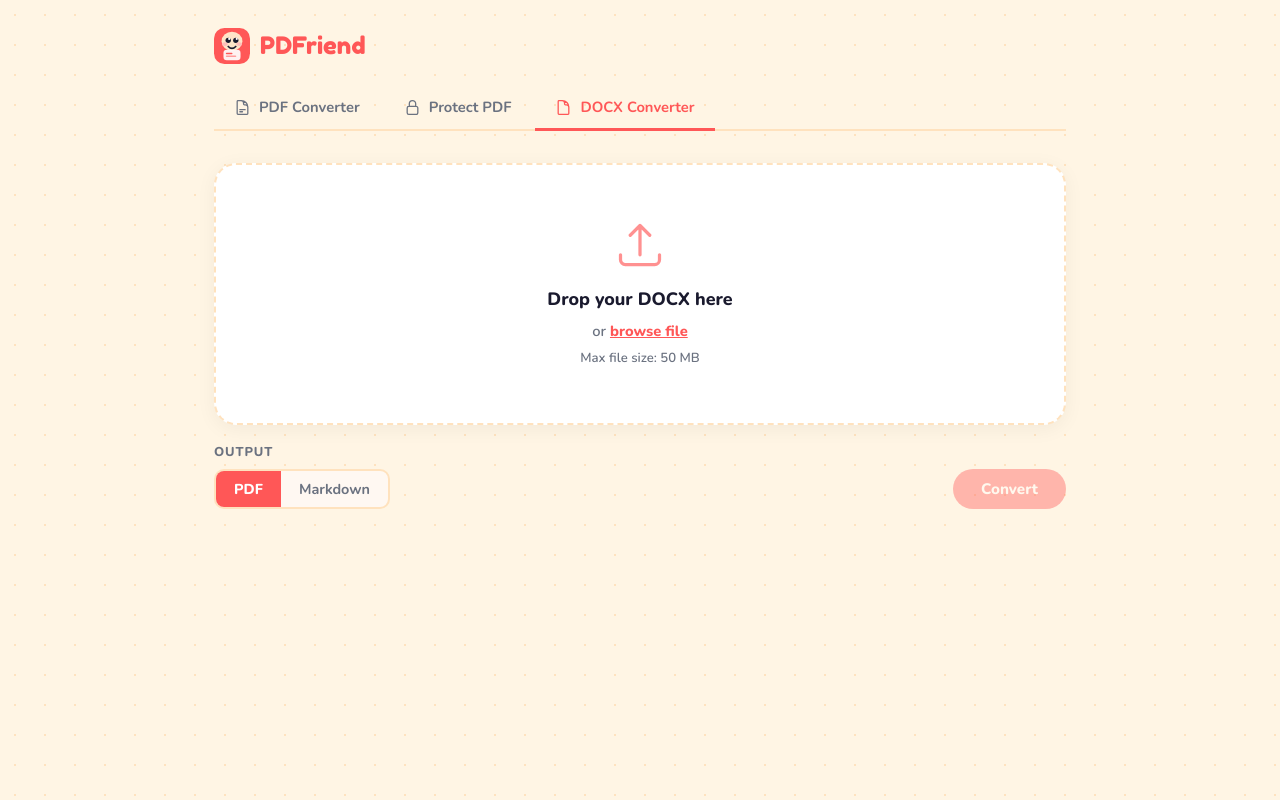
After one commit to rizaldi2207/pdf-tools, a Flask app: page /pdf-tools/docx-converter in a window 1280 px wide. The commit adds this page. Run offline with Flask 3, Linux system fonts and the light colour scheme.

```diff
--- a/app/app.py
+++ b/app/app.py
@@ -1,4 +1,5 @@
 import os
+import re
 import uuid
 import zipfile
 import shutil
@@ -7,6 +8,7 @@ from flask import Flask, request, jsonify, send_file, render_template, abort
 from werkzeug.utils import secure_filename
 from pdf2image import convert_from_path
 import pikepdf
+import mammoth
 
 app = Flask(__name__)
 app.config["MAX_CONTENT_LENGTH"] = int(os.environ.get("MAX_CONTENT_LENGTH", 52428800))
@@ -15,10 +17,15 @@ UPLOAD_DIR = Path("/app/uploads")
 OUTPUT_DIR = Path("/app/outputs")
 DPI = int(os.environ.get("OUTPUT_DPI", 150))
 ALLOWED_EXT = {"pdf"}
+ALLOWED_DOCX_EXT = {"docx"}
 
 
 def allowed_file(filename: str) -> bool:
     return "." in filename and filename.rsplit(".", 1)[1].lower() in ALLOWED_EXT
+
+
+def allowed_docx_file(filename: str) -> bool:
+    return "." in filename and filename.rsplit(".", 1)[1].lower() in ALLOWED_DOCX_EXT
 
 
 def cleanup_old_jobs(max_jobs: int = 50):
@@ -34,6 +41,85 @@ def save_upload(file, job_id: str) -> Path:
     path = UPLOAD_DIR / f"{job_id}.pdf"
     file.save(path)
     return path
+
+
+def save_docx_upload(file, job_id: str) -> Path:
+    path = UPLOAD_DIR / f"{job_id}.docx"
+    file.save(path)
+    return path
+
+
+_LATIN1_MAP = str.maketrans({
+    "•": "-",    # bullet •
+    "–": "-",    # en dash –
+    "—": "--",   # em dash —
+    "‘": "'",    # left single quote '
+    "’": "'",    # right single quote '
+    "“": '"',    # left double quote "
+    "”": '"',    # right double quote "
+    "…": "...",  # ellipsis …
+    " ": " ",    # non-breaking space
+    "‑": "-",    # non-breaking hyphen
+    "‒": "-",    # figure dash
+    "―": "--",   # horizontal bar
+})
+
+
+def _to_latin1(text: str) -> str:
+    text = text.translate(_LATIN1_MAP)
+    text = re.sub(r"[\x00-\x08\x0b\x0c\x0e-\x1f\x7f]", "", text)
+    text = text.replace("\t", "    ")
+    return text.encode("latin-1", errors="replace").decode("latin-1")
+
+
+def docx_to_pdf(src: Path, output_dir: Path) -> Path:
+    from fpdf import FPDF
+    from fpdf.enums import WrapMode
+
+    with open(str(src), "rb") as f:
+        md = mammoth.convert_to_markdown(f).value
+
+    pdf = FPDF(format="A4")
+    pdf.set_margins(20, 20, 20)
+    pdf.set_auto_page_break(auto=True, margin=20)
+    pdf.add_page()
+
+    def write(style: str, size: int, text: str, line_h: float) -> None:
+        pdf.set_x(pdf.l_margin)
+        pdf.set_font("Helvetica", style, size)
+        pdf.multi_cell(0, line_h, text, wrapmode=WrapMode.CHAR)
+
+    for line in md.splitlines():
+        stripped = line.strip()
+        if not stripped:
+            pdf.ln(4)
+        elif stripped.startswith("### "):
+            write("B", 12, _to_latin1(stripped[4:]), 7)
+            pdf.ln(1)
+        elif stripped.startswith("## "):
+            write("B", 14, _to_latin1(stripped[3:]), 9)
+            pdf.ln(2)
+        elif stripped.startswith("# "):
+            write("B", 18, _to_latin1(stripped[2:]), 11)
+            pdf.ln(3)
+        elif re.match(r"^[*\-] ", stripped):
+            write("", 11, "- " + _to_latin1(stripped[2:]), 7)
+        else:
+            clean = re.sub(r"\*\*(.+?)\*\*", r"\1", stripped)
+            clean = re.sub(r"\*(.+?)\*", r"\1", clean)
+            write("", 11, _to_latin1(clean), 7)
+
+    pdf_path = output_dir / "converted.pdf"
+    pdf.output(str(pdf_path))
+    return pdf_path
+
+
+def docx_to_md(src: Path, output_dir: Path) -> Path:
+    with open(str(src), "rb") as f:
+        result = mammoth.convert_to_markdown(f)
+    md_path = output_dir / "converted.md"
+    md_path.write_text(result.value, encoding="utf-8")
+    return md_path
 
 
 def decrypt_pdf(src: Path, password: str, job_id: str) -> Path:
@@ -62,6 +148,11 @@ def index():
 @app.route("/pdf-tools/protect")
 def protect_page():
     return render_template("protect.html", active_page="protect")
+
+
+@app.route("/pdf-tools/docx-converter", methods=["GET"])
+def docx_converter_page():
+    return render_template("docx_converter.html", active_page="docx_converter")
 
 
 @app.route("/health")
@@ -190,6 +281,203 @@ def convert_docx():
     return jsonify({"job_id": job_id, "download_url": f"/download-docx/{job_id}"})
 
 
+# ── Convert: PDF → PPTX ───────────────────────────────────────────────────────
+
+def pdf_to_pptx(pdf_path: Path, output_dir: Path, dpi: int) -> Path:
+    """Renders each PDF page as an image and places it full-bleed on its own slide."""
+    import io
+    from pptx import Presentation
+    from pptx.util import Emu
+
+    pages = convert_from_path(str(pdf_path), dpi=dpi)
+    if not pages:
+        raise RuntimeError("PDF has no pages")
+
+    prs = Presentation()
+    # Slide size follows the first page's aspect ratio, 10 inches wide.
+    first = pages[0]
+    slide_w = Emu(9144000)
+    slide_h = Emu(int(slide_w * first.height / first.width))
+    prs.slide_width = slide_w
+    prs.slide_height = slide_h
+    blank_layout = prs.slide_layouts[6]
+
+    for page in pages:
+        slide = prs.slides.add_slide(blank_layout)
+        buf = io.BytesIO()
+        page.convert("RGB").save(buf, "JPEG", quality=92)
+        buf.seek(0)
+
+        # Fit page inside the slide while preserving its aspect ratio, centered.
+        scale = min(slide_w / page.width, slide_h / page.height)
+        w, h = int(page.width * scale), int(page.height * scale)
+        left, top = (slide_w - w) // 2, (slide_h - h) // 2
+        slide.shapes.add_picture(buf, left, top, width=w, height=h)
+
+    pptx_path = output_dir / "converted.pptx"
+    prs.save(str(pptx_path))
+    return pptx_path
+
+
+def _clean_font_name(name: str) -> str:
+    """'ABCDEF+Arial-BoldMT' → 'Arial', 'TimesNewRoman,Bold' → 'TimesNewRoman'."""
+    name = name.split("+")[-1]
+    name = re.split(r"[,-]", name)[0]
+    name = re.sub(r"(MT|PS)$", "", name)
+    return name or "Arial"
+
+
+def pdf_to_pptx_editable(pdf_path: Path, output_dir: Path, dpi: int) -> Path:
+    """
+    Builds a PPTX with editable text: each horizontal text line becomes a text box
+    (position, size, font, color, bold/italic preserved). The page with its text
+    removed (images, vector graphics, backgrounds) is rendered as the slide background.
+    """
+    import io
+    import pymupdf
+    from PIL import Image
+    from pptx import Presentation
+    from pptx.util import Emu, Pt
+    from pptx.dml.color import RGBColor
+    from pptx.enum.text import MSO_AUTO_SIZE
+
+    EMU_PER_PT = 12700
+
+    doc = pymupdf.open(str(pdf_path))
+    if doc.page_count == 0:
+        raise RuntimeError("PDF has no pages")
+
+    prs = Presentation()
+    first = doc[0].rect
+    prs.slide_width = Emu(int(first.width * EMU_PER_PT))
+    prs.slide_height = Emu(int(first.height * EMU_PER_PT))
+    blank_layout = prs.slide_layouts[6]
+
+    for page in doc:
+        page_w, page_h = page.rect.width, page.rect.height
+        scale = min(prs.slide_width / (page_w * EMU_PER_PT), prs.slide_height / (page_h * EMU_PER_PT))
+        off_x = (prs.slide_width - page_w * EMU_PER_PT * scale) / 2
+        off_y = (prs.slide_height - page_h * EMU_PER_PT * scale) / 2
+
+        def emu(v: float, offset: float) -> Emu:
+            return Emu(int(offset + v * EMU_PER_PT * scale))
+
+        # 1. Collect horizontal text lines (rotated text stays in the background image).
+        lines = []
+        text = page.get_text("dict", flags=pymupdf.TEXTFLAGS_TEXT)
+        for block in text["blocks"]:
+            if block.get("type") != 0:
+                continue
+            for line in block["lines"]:
+                dx, dy = line["dir"]
+                if abs(dy) > 0.01 or dx <= 0:
+                    continue
+                spans = [s for s in line["spans"] if s["text"]]
+                if not spans or not "".join(s["text"] for s in spans).strip():
+                    continue
+                lines.append((pymupdf.Rect(line["bbox"]), spans))
+
+        # 2. Remove extracted text from the page, keep images and vector graphics.
+        for rect, spans in lines:
+            for s in spans:
+                page.add_redact_annot(pymupdf.Rect(s["bbox"]), fill=False)
+        if lines:
+            page.apply_redactions(
+                images=pymupdf.PDF_REDACT_IMAGE_NONE,
+                graphics=pymupdf.PDF_REDACT_LINE_ART_NONE,
+            )
+
+        # 3. Background: render the text-free page.
+        slide = prs.slides.add_slide(blank_layout)
+        pix = page.get_pixmap(dpi=dpi, alpha=False)
+        img = Image.frombytes("RGB", (pix.width, pix.height), pix.samples)
+        buf = io.BytesIO()
+        img.save(buf, "JPEG", quality=90)
+        buf.seek(0)
+        slide.shapes.add_picture(
+            buf, emu(0, off_x), emu(0, off_y),
+            width=emu(page_w, 0), height=emu(page_h, 0),
+        )
+
+        # 4. Editable text boxes, one per line.
+        for rect, spans in lines:
+            box = slide.shapes.add_textbox(
+                emu(rect.x0, off_x), emu(rect.y0, off_y),
+                emu(rect.width, 0), emu(rect.height, 0),
+            )
+            tf = box.text_frame
+            tf.word_wrap = False
+            tf.auto_size = MSO_AUTO_SIZE.NONE
+            tf.margin_left = tf.margin_right = tf.margin_top = tf.margin_bottom = 0
+            para = tf.paragraphs[0]
+            for s in spans:
+                run = para.add_run()
+                run.text = s["text"]
+                font = run.font
+                font.size = Pt(max(1, round(s["size"] * scale, 1)))
+                font.name = _clean_font_name(s["font"])
+                font.bold = bool(s["flags"] & pymupdf.TEXT_FONT_BOLD) or "bold" in s["font"].lower()
+                font.italic = bool(s["flags"] & pymupdf.TEXT_FONT_ITALIC)
+                c = s["color"]
+                font.color.rgb = RGBColor((c >> 16) & 255, (c >> 8) & 255, c & 255)
+
+    doc.close()
+    pptx_path = output_dir / "converted.pptx"
+    prs.save(str(pptx_path))
+    return pptx_path
+
+
+@app.route("/convert-pptx", methods=["POST"])
+def convert_pptx():
+    if "file" not in request.files:
+        return jsonify({"error": "No file provided"}), 400
+
+    file = request.files["file"]
+    if not file.filename or not allowed_file(file.filename):
+        return jsonify({"error": "Invalid file. Only PDF is allowed"}), 400
+
+    dpi = request.form.get("dpi", DPI)
+    try:
+        dpi = max(72, min(int(dpi), 300))
+    except (ValueError, TypeError):
+        dpi = DPI
+
+    mode = request.form.get("mode", "editable").lower()
+    password = request.form.get("password", "").strip()
+
+    job_id = uuid.uuid4().hex
+    job_dir = OUTPUT_DIR / job_id
+    job_dir.mkdir(parents=True, exist_ok=True)
+
+    upload_path = save_upload(file, job_id)
+    decrypted_path = None
+
+    try:
+        if password:
+            decrypted_path = decrypt_pdf(upload_path, password, job_id)
+            pdf_path = decrypted_path
+        else:
+            pdf_path = upload_path
+
+        if mode == "image":
+            pdf_to_pptx(pdf_path, job_dir, dpi)
+        else:
+            pdf_to_pptx_editable(pdf_path, job_dir, dpi)
+    except ValueError as e:
+        shutil.rmtree(job_dir, ignore_errors=True)
+        return jsonify({"error": str(e)}), 400
+    except Exception as e:
+        shutil.rmtree(job_dir, ignore_errors=True)
+        return jsonify({"error": f"Conversion failed: {str(e)}"}), 500
+    finally:
+        upload_path.unlink(missing_ok=True)
+        if decrypted_path:
+            decrypted_path.unlink(missing_ok=True)
+
+    cleanup_old_jobs()
+    return jsonify({"job_id": job_id, "download_url": f"/download-pptx/{job_id}"})
+
+
 # ── Protect: Add password to PDF ─────────────────────────────────────────────
 
 @app.route("/add-password", methods=["POST"])
@@ -239,6 +527,62 @@ def add_password():
 
     cleanup_old_jobs()
     return jsonify({"job_id": job_id, "download_url": f"/download-protected/{job_id}"})
+
+
+# ── Convert: DOCX → PDF / Markdown ───────────────────────────────────────────
+
+@app.route("/convert-docx-to-pdf", methods=["POST"])
+def convert_docx_to_pdf():
+    if "file" not in request.files:
+        return jsonify({"error": "No file provided"}), 400
+
+    file = request.files["file"]
+    if not file.filename or not allowed_docx_file(file.filename):
+        return jsonify({"error": "Invalid file. Only DOCX is allowed"}), 400
+
+    job_id = uuid.uuid4().hex
+    job_dir = OUTPUT_DIR / job_id
+    job_dir.mkdir(parents=True, exist_ok=True)
+
+    upload_path = save_docx_upload(file, job_id)
+
+    try:
+        docx_to_pdf(upload_path, job_dir)
+    except Exception as e:
+        shutil.rmtree(job_dir, ignore_errors=True)
+        return jsonify({"error": f"Conversion failed: {str(e)}"}), 500
+    finally:
+        upload_path.unlink(missing_ok=True)
+
+    cleanup_old_jobs()
+    return jsonify({"job_id": job_id, "download_url": f"/download-pdf-from-docx/{job_id}"})
+
+
+@app.route("/convert-docx-to-md", methods=["POST"])
+def convert_docx_to_md():
+    if "file" not in request.files:
+        return jsonify({"error": "No file provided"}), 400
+
+    file = request.files["file"]
+    if not file.filename or not allowed_docx_file(file.filename):
+        return jsonify({"error": "Invalid file. Only DOCX is allowed"}), 400
+
+    job_id = uuid.uuid4().hex
+    job_dir = OUTPUT_DIR / job_id
+    job_dir.mkdir(parents=True, exist_ok=True)
+
+    upload_path = save_docx_upload(file, job_id)
+
+    try:
+        docx_to_md(upload_path, job_dir)
+    except Exception as e:
+        shutil.rmtree(job_dir, ignore_errors=True)
+        return jsonify({"error": f"Conversion failed: {str(e)}"}), 500
+    finally:
+        upload_path.unlink(missing_ok=True)
+
+    cleanup_old_jobs()
+    return jsonify({"job_id": job_id, "download_url": f"/download-md-from-docx/{job_id}"})
 
 
 # ── Unprotect: Remove password from PDF ──────────────────────────────────────
@@ -311,6 +655,14 @@ def download_docx(job_id: str):
     return send_file(str(path), as_attachment=True, download_name="converted.docx")
 
 
+@app.route("/download-pptx/<job_id>")
+def download_pptx(job_id: str):
+    path = OUTPUT_DIR / job_id / "converted.pptx"
+    if not path.exists():
+        abort(404)
+    return send_file(str(path), as_attachment=True, download_name="converted.pptx")
+
+
 @app.route("/download-protected/<job_id>")
 def download_protected(job_id: str):
     path = OUTPUT_DIR / job_id / "protected.pdf"
@@ -327,5 +679,21 @@ def download_unprotected(job_id: str):
     return send_file(str(path), as_attachment=True, download_name="unprotected.pdf")
 
 
+@app.route("/download-pdf-from-docx/<job_id>", methods=["GET"])
+def download_pdf_from_docx(job_id: str):
+    path = OUTPUT_DIR / job_id / "converted.pdf"
+    if not path.exists():
+        abort(404)
+    return send_file(str(path), as_attachment=True, download_name="converted.pdf")
+
+
+@app.route("/download-md-from-docx/<job_id>", methods=["GET"])
+def download_md_from_docx(job_id: str):
+    path = OUTPUT_DIR / job_id / "converted.md"
+    if not path.exists():
+        abort(404)
+    return send_file(str(path), as_attachment=True, download_name="converted.md")
+
+
 if __name__ == "__main__":
     app.run(host="0.0.0.0", port=5000, debug=False)
--- a/app/requirements.txt
+++ b/app/requirements.txt
@@ -5,3 +5,7 @@ werkzeug==3.1.3
 gunicorn==23.0.0
 pdf2docx>=0.5.6
 pikepdf>=8.0.0
+mammoth>=1.6.0
+fpdf2>=2.7.0
+python-pptx>=1.0.0
+pymupdf>=1.24.2
--- /dev/null
+++ b/app/static/js/docx_converter.js
@@ -0,0 +1,156 @@
+const dropzone = document.getElementById("dropzone");
+const fileInput = document.getElementById("file-input");
+const selectedFile = document.getElementById("selected-file");
+const selectedFilename = document.getElementById("selected-filename");
+const clearBtn = document.getElementById("clear-btn");
+const convertBtn = document.getElementById("convert-btn");
+const progressSection = document.getElementById("progress-section");
+const progressBar = document.getElementById("progress-bar");
+const progressLabel = document.getElementById("progress-label");
+const pdfResultSection = document.getElementById("pdf-result-section");
+const mdResultSection = document.getElementById("md-result-section");
+const pdfDownloadBtn = document.getElementById("pdf-download-btn");
+const mdDownloadBtn = document.getElementById("md-download-btn");
+const toast = document.getElementById("toast");
+
+let selectedOutput = "pdf";
+let currentFile = null;
+let toastTimer = null;
+
+document.querySelectorAll("#output-toggle .seg-btn").forEach(btn => {
+  btn.addEventListener("click", () => {
+    document.querySelectorAll("#output-toggle .seg-btn").forEach(b => b.classList.remove("active"));
+    btn.classList.add("active");
+    selectedOutput = btn.dataset.value;
+  });
+});
+
+dropzone.addEventListener("dragover", e => { e.preventDefault(); dropzone.classList.add("drag-over"); });
+dropzone.addEventListener("dragleave", () => dropzone.classList.remove("drag-over"));
+dropzone.addEventListener("drop", e => {
+  e.preventDefault();
+  dropzone.classList.remove("drag-over");
+  const file = e.dataTransfer.files[0];
+  if (file) setFile(file);
+});
+dropzone.addEventListener("click", e => {
+  if (e.target === dropzone || e.target.closest(".dropzone-inner")) fileInput.click();
+});
+fileInput.addEventListener("change", () => {
+  if (fileInput.files[0]) setFile(fileInput.files[0]);
+});
+
+function setFile(file) {
+  if (!file.name.toLowerCase().endsWith(".docx")) {
+    showToast("Only DOCX files are supported", "error"); return;
+  }
+  if (file.size > 52428800) {
+    showToast("File exceeds 50 MB limit", "error"); return;
+  }
+  currentFile = file;
+  selectedFilename.textContent = file.name;
+  selectedFile.classList.remove("hidden");
+  convertBtn.disabled = false;
+  hideResults();
+  progressSection.classList.add("hidden");
+}
+
+clearBtn.addEventListener("click", () => {
+  currentFile = null;
+  fileInput.value = "";
+  selectedFile.classList.add("hidden");
+  convertBtn.disabled = true;
+  hideResults();
+  progressSection.classList.add("hidden");
+});
+
+function hideResults() {
+  pdfResultSection.classList.add("hidden");
+  mdResultSection.classList.add("hidden");
+}
+
+convertBtn.addEventListener("click", async () => {
+  if (!currentFile) return;
+  convertBtn.disabled = true;
+  progressSection.classList.remove("hidden");
+  hideResults();
+  animateProgress();
+
+  const form = new FormData();
+  form.append("file", currentFile);
+
+  const endpoint = selectedOutput === "pdf" ? "/convert-docx-to-pdf" : "/convert-docx-to-md";
+
+  try {
+    const res = await fetch(endpoint, { method: "POST", body: form });
+    const data = await res.json();
+    if (!res.ok) throw new Error(data.error || "Conversion failed");
+    finishProgress();
+    setTimeout(() => {
+      progressSection.classList.add("hidden");
+      if (selectedOutput === "pdf") {
+        showPdfResult(data);
+      } else {
+        showMdResult(data);
+      }
+    }, 400);
+  } catch (err) {
+    progressSection.classList.add("hidden");
+    showToast(err.message, "error");
+  } finally {
+    convertBtn.disabled = false;
+  }
+});
+
+function animateProgress() {
+  progressBar.value = 0;
+  progressLabel.textContent = "Converting...";
+  let pct = 0;
+  const interval = setInterval(() => {
+    pct += Math.random() * 8;
+    if (pct >= 90) { clearInterval(interval); pct = 90; }
+    progressBar.value = pct;
+  }, 400);
+  progressBar._interval = interval;
+}
+
+function finishProgress() {
+  if (progressBar._interval) clearInterval(progressBar._interval);
+  progressBar.value = 100;
+  progressLabel.textContent = "Done!";
+}
+
+function showPdfResult(data) {
+  pdfDownloadBtn.onclick = e => {
+    e.preventDefault();
+    downloadFile(data.download_url, "converted.pdf");
+  };
+  pdfResultSection.classList.remove("hidden");
+  pdfResultSection.scrollIntoView({ behavior: "smooth", block: "start" });
+  setTimeout(() => downloadFile(data.download_url, "converted.pdf"), 600);
+}
+
+function showMdResult(data) {
+  mdDownloadBtn.onclick = e => {
+    e.preventDefault();
+    downloadFile(data.download_url, "converted.md");
+  };
+  mdResultSection.classList.remove("hidden");
+  mdResultSection.scrollIntoView({ behavior: "smooth", block: "start" });
+  setTimeout(() => downloadFile(data.download_url, "converted.md"), 600);
+}
+
+function downloadFile(url, filename) {
+  const a = document.createElement("a");
+  a.href = url;
+  a.download = filename;
+  a.click();
+}
+
+function showToast(msg, type = "") {
+  if (toastTimer) clearTimeout(toastTimer);
+  toast.textContent = msg;
+  toast.className = "toast" + (type ? " " + type : "");
+  toast.classList.remove("hidden");
+  toastTimer = setTimeout(() => toast.classList.add("hidden"), 3500);
+}
--- a/app/templates/base.html
+++ b/app/templates/base.html
@@ -44,6 +44,12 @@
           </svg>
           Protect PDF
         </a>
+        <a href="/pdf-tools/docx-converter" class="nav-tab {{ 'active' if active_page == 'docx_converter' else '' }}">
+          <svg viewBox="0 0 24 24" fill="none" stroke="currentColor" stroke-width="1.8">
+            <path stroke-linecap="round" stroke-linejoin="round" d="M19.5 14.25v-2.625a3.375 3.375 0 00-3.375-3.375h-1.5A1.125 1.125 0 0113.5 7.125v-1.5a3.375 3.375 0 00-3.375-3.375H8.25m2.25 0H5.625c-.621 0-1.125.504-1.125 1.125v17.25c0 .621.504 1.125 1.125 1.125h12.75c.621 0 1.125-.504 1.125-1.125V11.25a9 9 0 00-9-9z"/>
+          </svg>
+          DOCX Converter
+        </a>
       </nav>
     </header>
 
--- /dev/null
+++ b/app/templates/docx_converter.html
@@ -0,0 +1,87 @@
+{% extends "base.html" %}
+{% block title %}DOCX Converter{% endblock %}
+
+{% block content %}
+<section class="upload-section">
+  <div id="dropzone" class="dropzone">
+    <div class="dropzone-inner">
+      <svg class="upload-icon" viewBox="0 0 24 24" fill="none" stroke="currentColor" stroke-width="1.5">
+        <path stroke-linecap="round" stroke-linejoin="round" d="M3 16.5v2.25A2.25 2.25 0 005.25 21h13.5A2.25 2.25 0 0021 18.75V16.5m-13.5-9L12 3m0 0l4.5 4.5M12 3v13.5"/>
+      </svg>
+      <p class="dropzone-title">Drop your DOCX here</p>
+      <p class="dropzone-sub">or <label for="file-input" class="browse-link">browse file</label></p>
+      <p class="dropzone-limit">Max file size: 50 MB</p>
+    </div>
+    <input type="file" id="file-input" accept=".docx" hidden />
+  </div>
+
+  <div class="options-row">
+    <div class="option-group">
+      <span class="opt-label">Output</span>
+      <div class="segmented" id="output-toggle">
+        <button class="seg-btn active" data-value="pdf">PDF</button>
+        <button class="seg-btn" data-value="md">Markdown</button>
+      </div>
+    </div>
+
+    <button id="convert-btn" class="btn-primary" disabled>Convert</button>
+  </div>
+
+  <div id="selected-file" class="selected-file hidden">
+    <svg viewBox="0 0 24 24" fill="none" stroke="currentColor" stroke-width="1.5" aria-hidden="true">
+      <path stroke-linecap="round" stroke-linejoin="round" d="M19.5 14.25v-2.625a3.375 3.375 0 00-3.375-3.375h-1.5A1.125 1.125 0 0113.5 7.125v-1.5a3.375 3.375 0 00-3.375-3.375H8.25m2.25 0H5.625c-.621 0-1.125.504-1.125 1.125v17.25c0 .621.504 1.125 1.125 1.125h12.75c.621 0 1.125-.504 1.125-1.125V11.25a9 9 0 00-9-9z"/>
+    </svg>
+    <span id="selected-filename"></span>
+    <button id="clear-btn" class="clear-btn" aria-label="Remove file">✕</button>
+  </div>
+</section>
+
+<div id="progress-section" class="progress-section hidden">
+  <progress id="progress-bar" class="progress-bar" max="100" value="0"></progress>
+  <p id="progress-label" class="progress-label" aria-live="polite">Converting...</p>
+</div>
+
+<section id="pdf-result-section" class="result-card hidden" aria-live="polite">
+  <div class="result-card-inner">
+    <div class="result-card-icon icon-accent" aria-hidden="true">
+      <svg viewBox="0 0 24 24" fill="none" stroke="currentColor" stroke-width="1.8">
+        <path stroke-linecap="round" stroke-linejoin="round" d="M9 12.75L11.25 15 15 9.75M21 12a9 9 0 11-18 0 9 9 0 0118 0z"/>
+      </svg>
+    </div>
+    <div>
+      <p class="result-card-title">Conversion complete</p>
+      <p class="result-card-sub">Your DOCX has been converted to PDF</p>
+    </div>
+    <a id="pdf-download-btn" href="#" class="btn-primary result-card-btn">
+      <svg viewBox="0 0 24 24" fill="none" stroke="currentColor" stroke-width="2" aria-hidden="true">
+        <path stroke-linecap="round" stroke-linejoin="round" d="M3 16.5v2.25A2.25 2.25 0 005.25 21h13.5A2.25 2.25 0 0021 18.75V16.5M16.5 12L12 16.5m0 0L7.5 12m4.5 4.5V3"/>
+      </svg>
+      Download PDF
+    </a>
+  </div>
+</section>
+
+<section id="md-result-section" class="result-card hidden" aria-live="polite">
+  <div class="result-card-inner">
+    <div class="result-card-icon icon-green" aria-hidden="true">
+      <svg viewBox="0 0 24 24" fill="none" stroke="currentColor" stroke-width="1.8">
+        <path stroke-linecap="round" stroke-linejoin="round" d="M9 12.75L11.25 15 15 9.75M21 12a9 9 0 11-18 0 9 9 0 0118 0z"/>
+      </svg>
+    </div>
+    <div>
+      <p class="result-card-title">Conversion complete</p>
+      <p class="result-card-sub">Your DOCX has been converted to Markdown</p>
+    </div>
+    <a id="md-download-btn" href="#" class="btn-primary result-card-btn">
+      <svg viewBox="0 0 24 24" fill="none" stroke="currentColor" stroke-width="2" aria-hidden="true">
+        <path stroke-linecap="round" stroke-linejoin="round" d="M3 16.5v2.25A2.25 2.25 0 005.25 21h13.5A2.25 2.25 0 0021 18.75V16.5M16.5 12L12 16.5m0 0L7.5 12m4.5 4.5V3"/>
+      </svg>
+      Download Markdown
+    </a>
+  </div>
+</section>
+{% endblock %}
+
+{% block scripts %}
+<script src="/static/js/docx_converter.js"></script>
+{% endblock %}
```
Also changed, not shown: app/static/js/main.js (+45 -4 lines), app/templates/index.html (+11 -2 lines), 1 other file.
